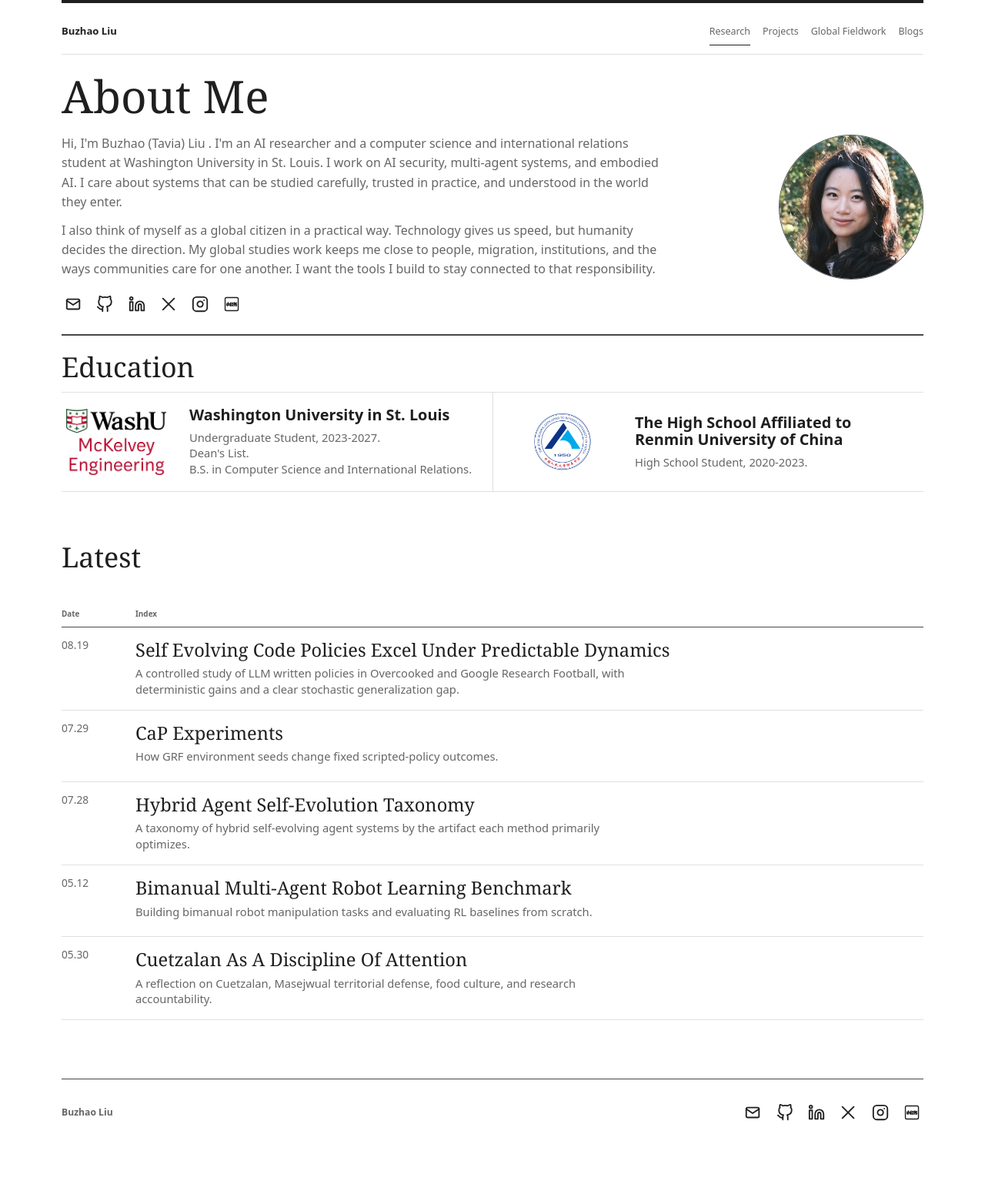
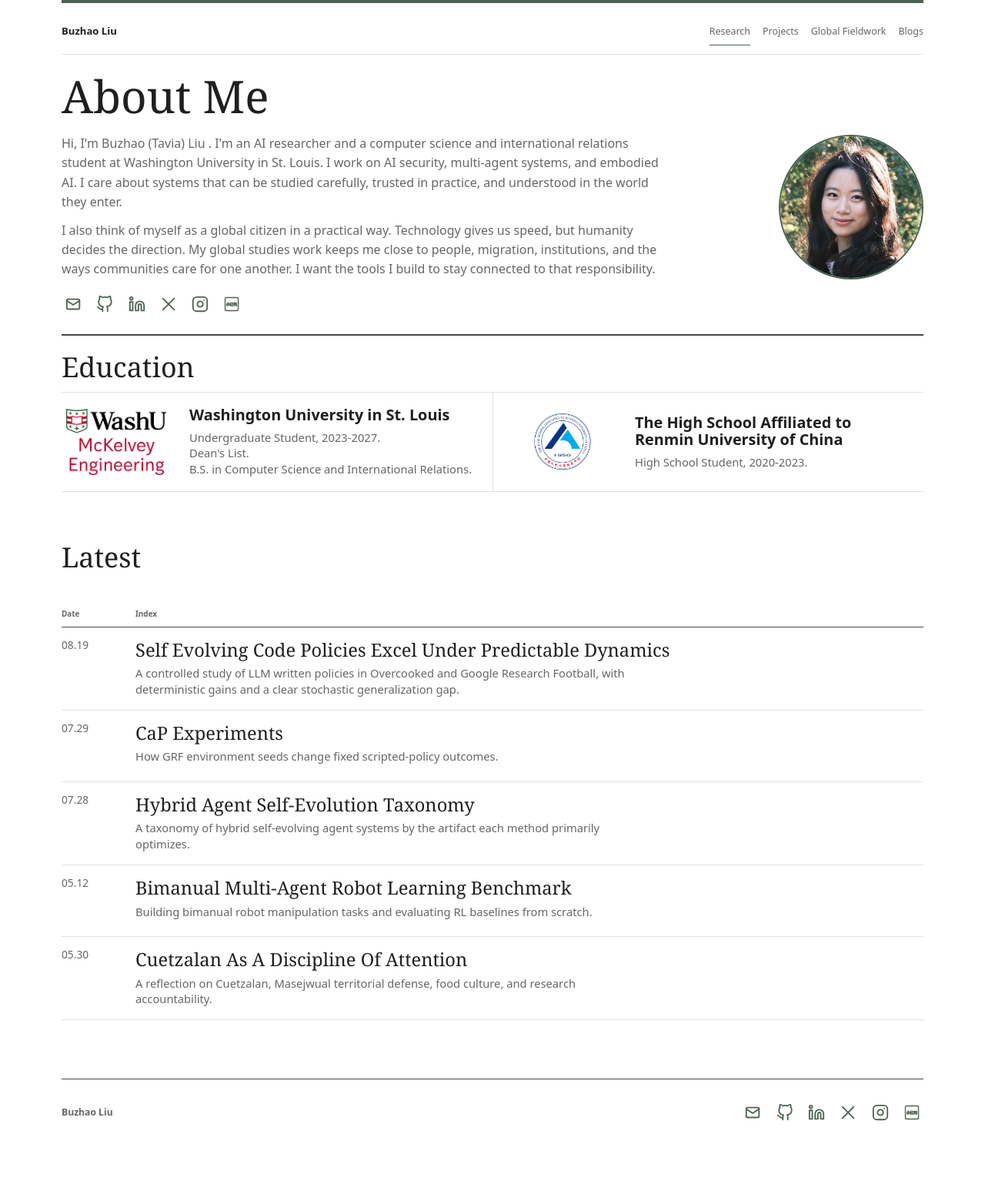
Before and after one commit to tavia-liu/tavia-liu.github.io, a Jekyll site: the page built from index.html, in a window 1280 px wide. Shown: the whole page at 77% size. Built offline with Jekyll 4.4.1, drawn with Linux system fonts in a browser that asks for light colours.

Commit message:
Use green accent on header rule, nav, icons, and hover states
Co-Authored-By: Claude Fable 5.1 <noreply@anthropic.com>
Claude-Session: https://claude.ai/code/session_01Ai1xjJZVuDKYEKB9CqdYSi

```diff
--- a/assets/css/main.css
+++ b/assets/css/main.css
@@ -85,7 +85,7 @@ main {
   width: 100%;
   height: 4px;
   content: "";
-  background: var(--ink);
+  background: var(--accent);
   transform-origin: left;
   animation: rule-draw 900ms cubic-bezier(0.2, 0.8, 0.2, 1) both;
 }
@@ -124,7 +124,7 @@ main {
   width: var(--nav-w);
   height: 1px;
   content: "";
-  background: var(--ink);
+  background: var(--accent);
   opacity: 0;
   transform: translateX(var(--nav-x)) scaleX(0.72);
   transform-origin: center;
@@ -149,7 +149,7 @@ main {
 
 .site-nav a:hover,
 .site-nav a[aria-current="page"] {
-  color: var(--ink);
+  color: var(--accent);
 }
 
 .site-nav a:hover {
@@ -231,7 +231,7 @@ h1 {
   display: block;
   width: 100%;
   aspect-ratio: 1;
-  border: 1px solid var(--heavy-line);
+  border: 2px solid var(--accent);
   border-radius: 50%;
   object-fit: cover;
   object-position: 50% 42%;
@@ -1001,14 +1001,14 @@ figcaption {
   justify-content: center;
   width: 1.9rem;
   height: 1.9rem;
-  color: var(--ink);
+  color: var(--accent);
   text-decoration: none;
   transition: color 160ms ease, transform 160ms ease;
 }
 
 .social-icon:hover,
 .social-icon:focus-visible {
-  color: var(--accent);
+  color: var(--accent-strong);
   transform: translateY(-1px);
 }
 
@@ -1040,7 +1040,6 @@ figcaption {
 }
 
 .section-link span,
-.entry time,
 .entry-kind,
 .article-meta,
 .back-link,
@@ -1068,7 +1067,7 @@ figcaption {
 }
 
 .section-link:hover strong {
-  color: var(--ink);
+  color: var(--accent);
   transform: translateX(10px);
 }
 
@@ -1243,8 +1242,14 @@ figcaption {
 
 .entry:hover .entry-title,
 .entry-title:hover {
-  color: var(--ink);
+  color: var(--accent);
   transform: translateX(10px);
+}
+
+.entry time {
+  color: var(--accent);
+  font-family: var(--font-main);
+  font-size: 0.74rem;
 }
 
 .entry-summary {
```
